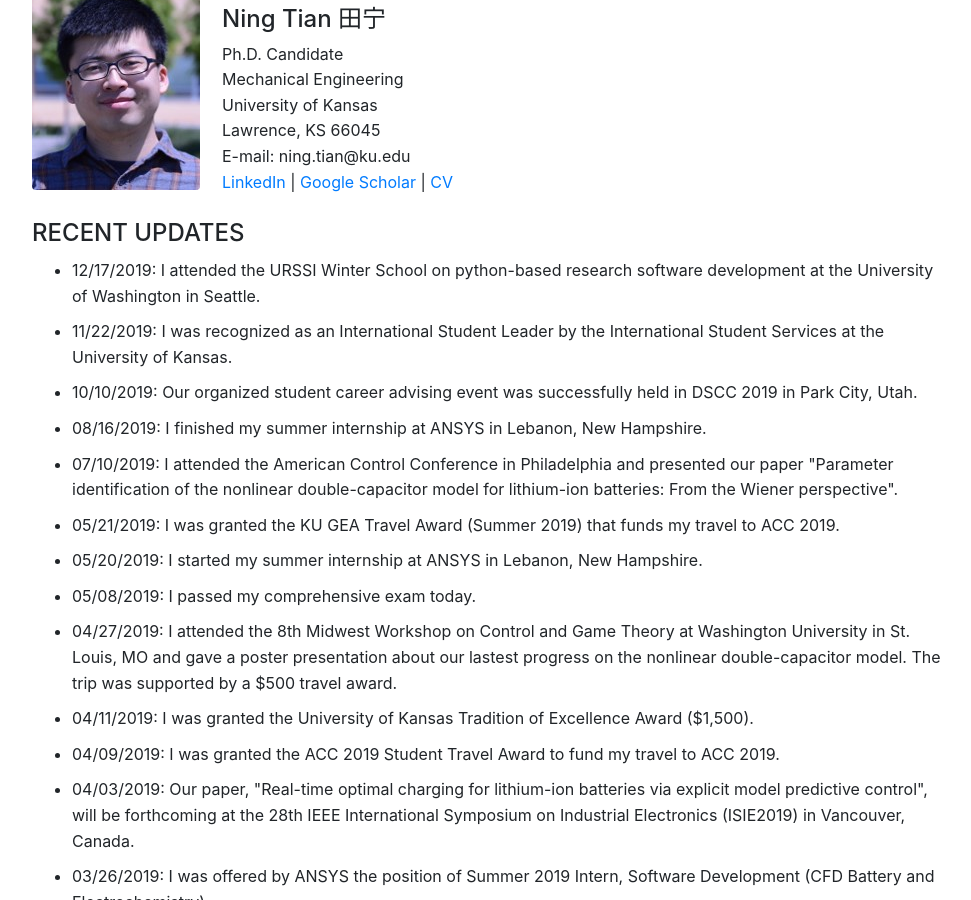
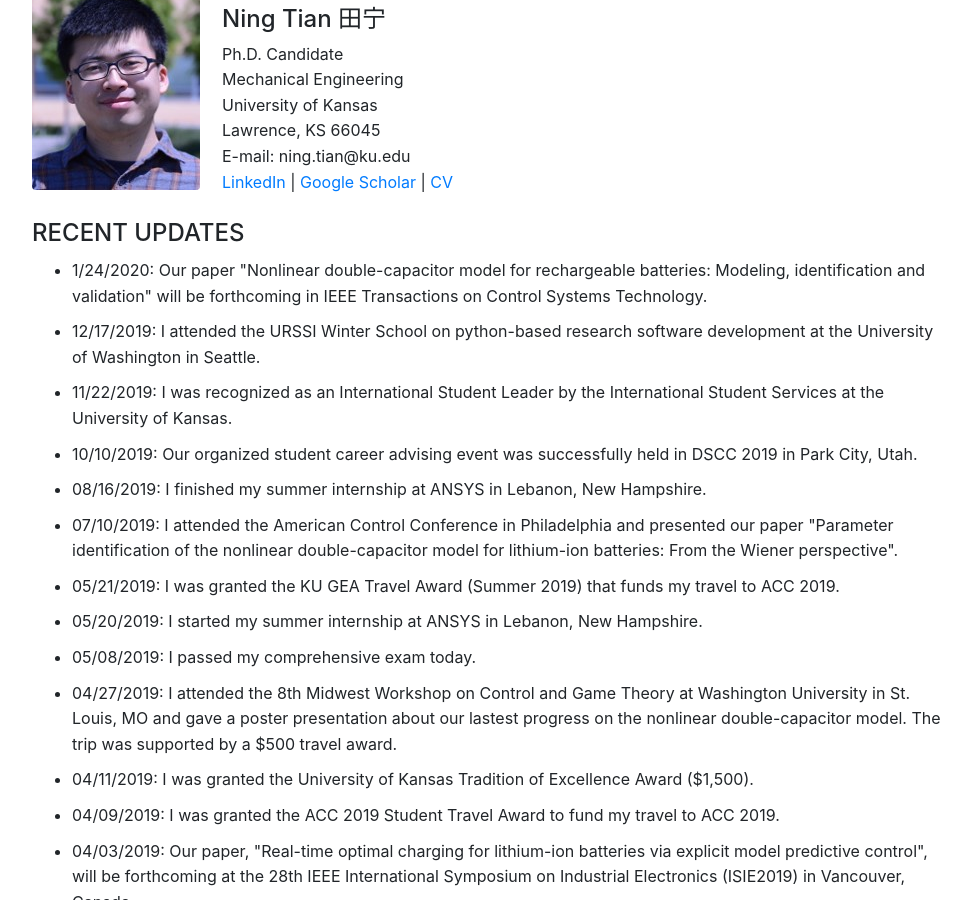
Before and after one commit to ningtian/ningtian.github.io, a Jekyll site: the page index.html, which Jekyll copies as it is, in a window 1280 px wide and 900 px high, scrolled down 332 px. Shown: the whole window, without its empty margins (148-1119 px from the left). Built offline with Jekyll 4.4.1, drawn with Linux system fonts in a browser that asks for light colours.

Commit message:
Update index.html

```diff
--- a/index.html
+++ b/index.html
@@ -95,6 +95,9 @@
         <h4>RECENT UPDATES</h4>
 
 	<ul>
+
+	<li>1/24/2020: Our paper "Nonlinear double-capacitor model for rechargeable batteries:
+		Modeling, identification and validation" will be forthcoming in IEEE Transactions on Control Systems Technology.
 
 	<li>12/17/2019: I attended the URSSI Winter School on python-based research software development
 		        at the University of Washington in Seattle. </li>
```
